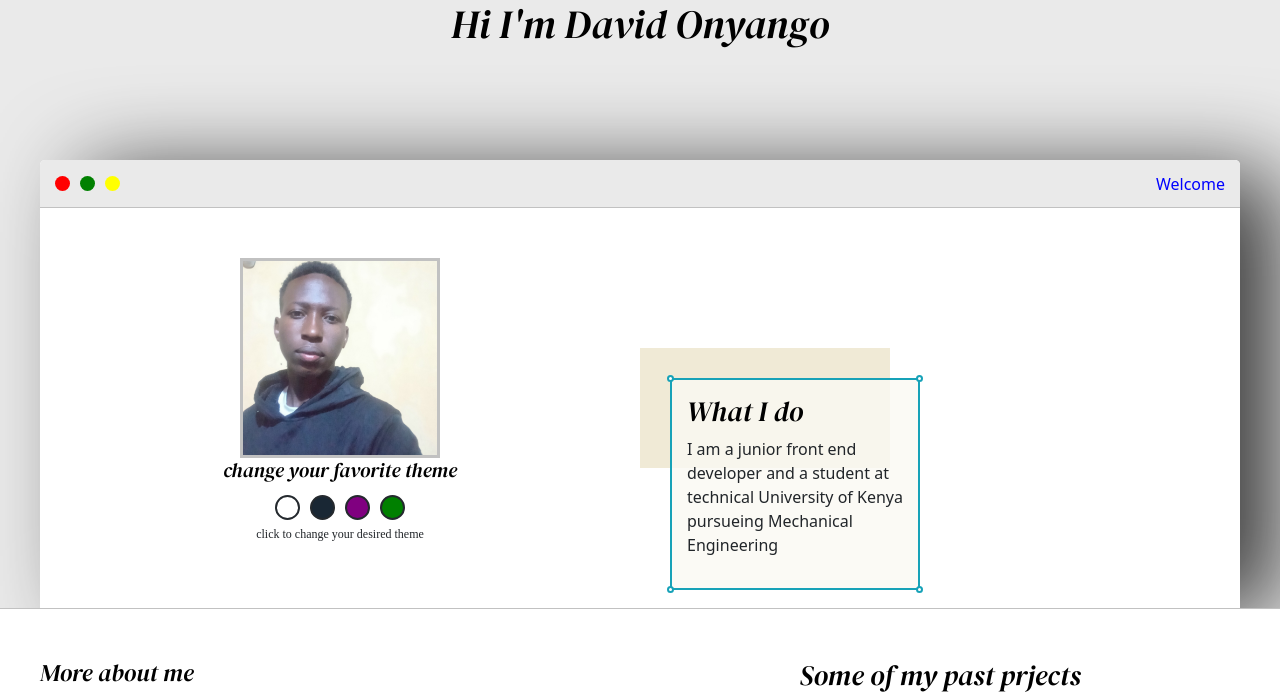
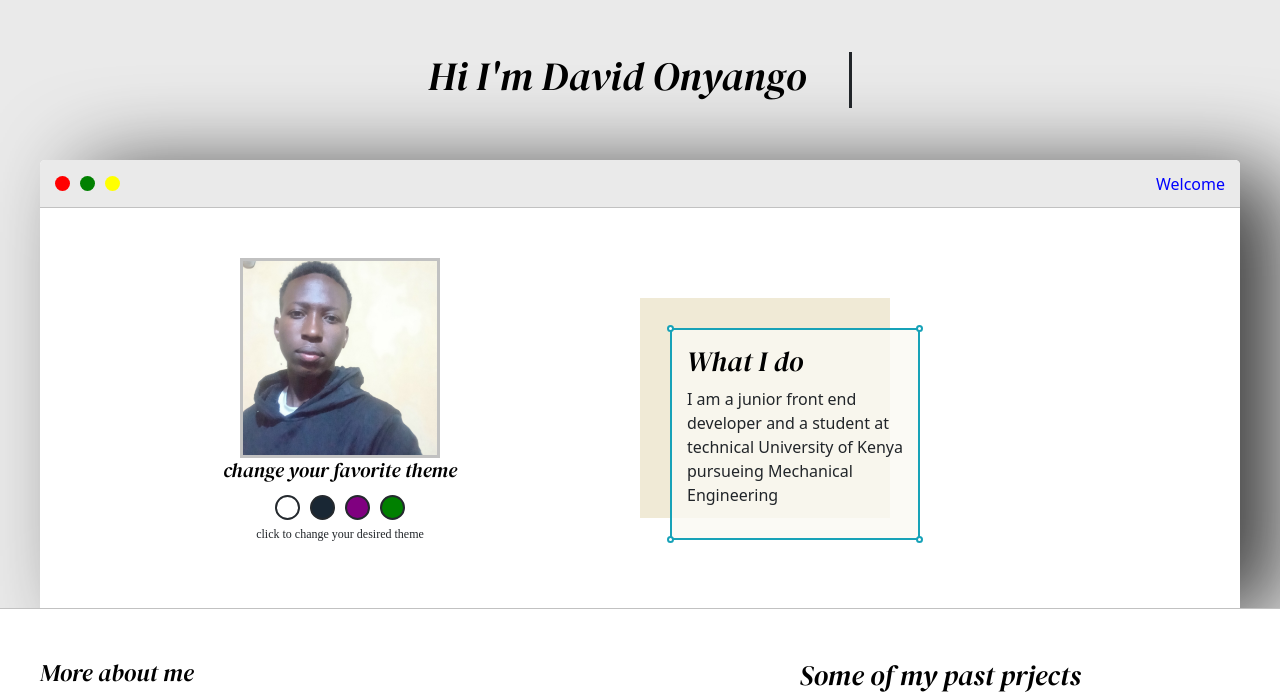
Before and after one commit to Davidclintoo/portfolio, a Flask app: page / in a window 1280 px wide. Shown: the top 698 px of the page. Run offline with Flask 2, Linux system fonts and the light colour scheme; some libraries are stand-ins or nearby versions; some web fonts are replaced.

Commit message:
hope for the best

```diff
--- a/main.py
+++ b/main.py
@@ -18,7 +18,7 @@
 app=Flask(__name__)
 
 app.config['SECRET_KEY'] = 'clintoo678david0000'
-#conn=psycopg2.connect("dbname='duka' user='postgres' host='localhost' password='5132'")
+# conn=psycopg2.connect("dbname='duka' user='postgres' host='localhost' password='5132'")
 conn=psycopg2.connect("dbname='d1m8odf2nbe0jt' user='idlxsyofckzrsu' port='5432 ' host='ec2-52-30-133-191.eu-west-1.compute.amazonaws.com' password='377cc0aab4454edd009635c4786b072f4e75ef0d07fc222ff7020a6c6d950a4a'")
 
 
--- a/static/style.css
+++ b/static/style.css
@@ -101,8 +101,46 @@
     display: grid;
     text-align: center;
 
+
+}
+
+@keyframes greeding_wrapper {
+    from{ width:0 ;}
+}
+
+
+
+
+.typing {
+    display: flex;
+    align-items: center;
+    justify-content: center;
     min-height: 10em;
-}
+
+  }
+
+  .typing-effect {
+    width: 22ch;
+
+    animation: typing 5s steps(19), effect .10s step-end infinite alternate;
+    white-space: nowrap;
+    overflow: hidden;
+    border-right: 3px solid;
+    font-family: monospace;
+    font-size: 2em;
+  }
+
+  @keyframes typing {
+    from {
+      width: 0
+    }
+  }
+
+  @keyframes effect {
+    50% {
+      border-color: transparent
+    }
+  }
 
 .intro_wrapper {
     background-color: var(--secondaryColor);
@@ -239,7 +277,7 @@
 #previewShadow{
     background-color:var(--previewShadow) ;
     width:250px ;
-    height:120px ;
+    height:220px ;
     padding-left:30px ;
     padding-top:30px ;
 }
--- a/templates/index.html
+++ b/templates/index.html
@@ -26,8 +26,14 @@
 <body>
     <section class="s1">
         <div class="main_container">
-            <div class="greeding_wrapper">
-                <h1>Hi I'm David Onyango</h1>
+
+
+
+            <div class="typing">
+                <div class="typing-effect">
+                    <h1>Hi I'm David Onyango</h1>
+
+                </div>
             </div>
 
             <div class="intro_wrapper">
```
